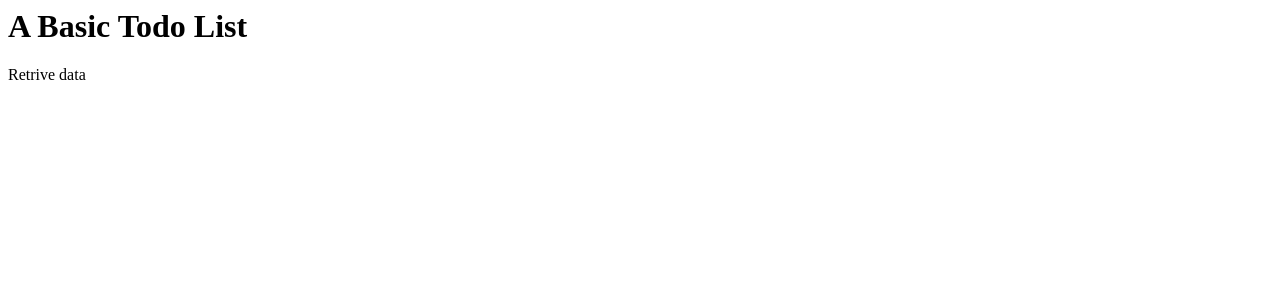
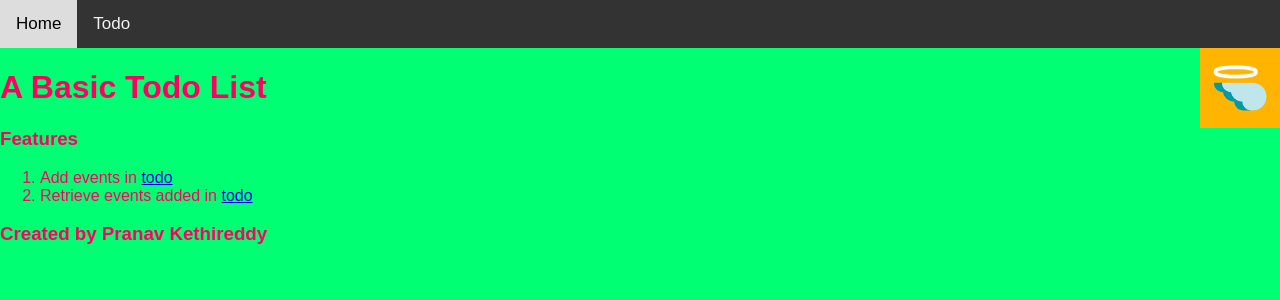
Before and after one commit to EpicKidCreations/Todo-list, a Flask app: page / in a window 1280 px wide. Shown: the top 300 px of the page. Run offline with Flask 2, Linux system fonts and the light colour scheme.

Commit message:
last day code

```diff
--- a/app.py
+++ b/app.py
@@ -7,7 +7,8 @@ import pandas as pd
 import os
 import os.path
 from os import path
-
+x=datetime.datetime.now()
+currentyear = x.year
 
 app = Flask(__name__)
 
@@ -17,8 +18,6 @@ def home():
 
 @app.route('/todo', methods = ['GET', 'POST'])
 def todo():
-    x=datetime.datetime.now()
-    currentyear = x.year
     if request.method == 'GET':
         return render_template('form.html', currentyear=currentyear)
 
@@ -27,13 +26,12 @@ def todo():
         task = request.form['task']
         hour = request.form['hour']
         minute = request.form['minute']
-        year = request.form['year']
         month = request.form['month']
         day = request.form['day']
         ts = x.timestamp()
-        task_list = [ts, email, task, hour, minute, year, month, day]
+        task_list = [ts, email, task, hour, minute, month, day]
         savecsv(task_list, "entry.csv")
-        return render_template('form.html', email=email, task=task, hour=hour, minute=minute, year=year, month=month, day=day, currentyear=currentyear)#, readcsv1=readcsv1)
+        return render_template('form.html', email=email, task=task, hour=hour, minute=minute, month=month, day=day, currentyear=currentyear)#, readcsv1=readcsv1)
 
 @app.route('/retrive', methods = ['Get', 'POST'])
 def retrive():
@@ -42,36 +40,39 @@ def retrive():
 
     if request.method == 'POST':
         email = request.form['email']
-        df = pd.read_csv("entry.csv")
-        sorted_df = df.sort_values(["month", "day", "year", "hour", "minute"], ascending=True)
-        sorted_df.to_csv('entry_sorted.csv', index=False)
-        with open('entry_sorted.csv', mode='r') as entry_file:
+        with open('entry.csv', mode='r') as entry_file:
             f = open('form.html', 'w')
             csv_reader = csv.DictReader(entry_file)
             raw = []
             for row in csv_reader:
                 if row["email"] == email:
-                    #raw.append(f'{row["email"]} has {row["task"]} due on {row["month"]} {row["day"]}, {row["year"]} at {row["hour"]}:{row["minute"]}')
-                    #ids = row["id"]
                     raw.append(row)
         return render_template('form.html', raw=raw)
 
+@app.route('/delete', methods =['GET', 'POST'])
+def delete1():
+    checkbox = request.form['checkbox']
+    delete(checkbox)
+    return render_template('form.html')
+
 def delete(delete):
-    #1. This code snippet asks the user for a username and deletes the user's record from file.
-    updatedlist=[]
-    with open("entry_sorted.csv",newline="") as f:
-      reader=csv.reader(f)
-      delete_item=delete
-
-      for row in reader: #for every row in the file
-
-                if row[0]!=delete_item:
-                    updatedlist.append(row) #add each row, line by line, into a list called 'udpatedlist'
-      return(updatedlist)
-      updatefile(updatedlist)
+    lines = list()
+    with open('entry.csv', 'r') as readFile:
+        reader = csv.reader(readFile)
+        for row in reader:
+            lines.append(row)
+            for field in row:
+                if field == delete:
+                    lines.remove(row)
+    with open('entry.csv', 'w') as writeFile:
+        writer = csv.writer(writeFile)
+        writer.writerows(lines)
 
 def savecsv(task_list, csv_file):
     with open(csv_file, mode='a') as entry_file:
+        df = pd.read_csv("entry.csv")
+        sorted_df = df.sort_values(["month", "day", "hour", "minute"], ascending=True)
+        sorted_df.to_csv('entry.csv', index=False)
         writer_object = writer(entry_file)
         writer_object.writerow(task_list)
         entry_file.close()
--- a/templates/home.html
+++ b/templates/home.html
@@ -4,9 +4,54 @@
     <meta http-equiv="X-UA-Compatible" content="IE=edge">
     <meta name="viewport" content="width=device-width, initial-scale=1.0">
     <title>Home</title>
+   <style>
+    body {
+        margin: 0;
+        font-family: Arial, Helvetica, sans-serif;
+        background-color: rgb(0, 255, 115);
+        color: rgb(255, 0, 98);
+    }
+
+    .topnav {
+        overflow: hidden;
+        background-color: #333;
+    }
+
+    .topnav a {
+float: left;
+color: #f2f2f2;
+text-align: center;
+padding: 14px 16px;
+text-decoration: none;
+font-size: 17px;
+}
+
+.topnav a:hover {
+background-color: #ddd;
+color: black;
+}
+
+.topnav a.active {
+background-color: #4CAF50;
+color: white;
+}
+</style>
 </head>
 <body>
+<div class="topnav">
+    <a href="/">Home</a>
+    <a href="/todo">Todo</a>
+  </div>
+
+    <img src="{{url_for('static', filename='logo-inverted.png')}}" alt="Angel Hacks logo" style="height: 10%" align= "right">
+
     <h1>A Basic Todo List</h1>
-    <p>Retrive data</p>
+    <h3>Features</h3>
+    <ol>
+        <li>Add events in <a href="/todo">todo</a></li>
+        <li>Retrieve events added in <a href="/todo">todo</a></li>
+    </ol>
+
+    <h3>Created by Pranav Kethireddy</h3>
 </body>
 </html>
```
Also changed, not shown: entry.csv (+1 -27 lines), entry_sorted.csv (deleted, +0 -14 lines), requirements.txt (added, +274 -0 lines), templates/form.html (+14 -10 lines).
